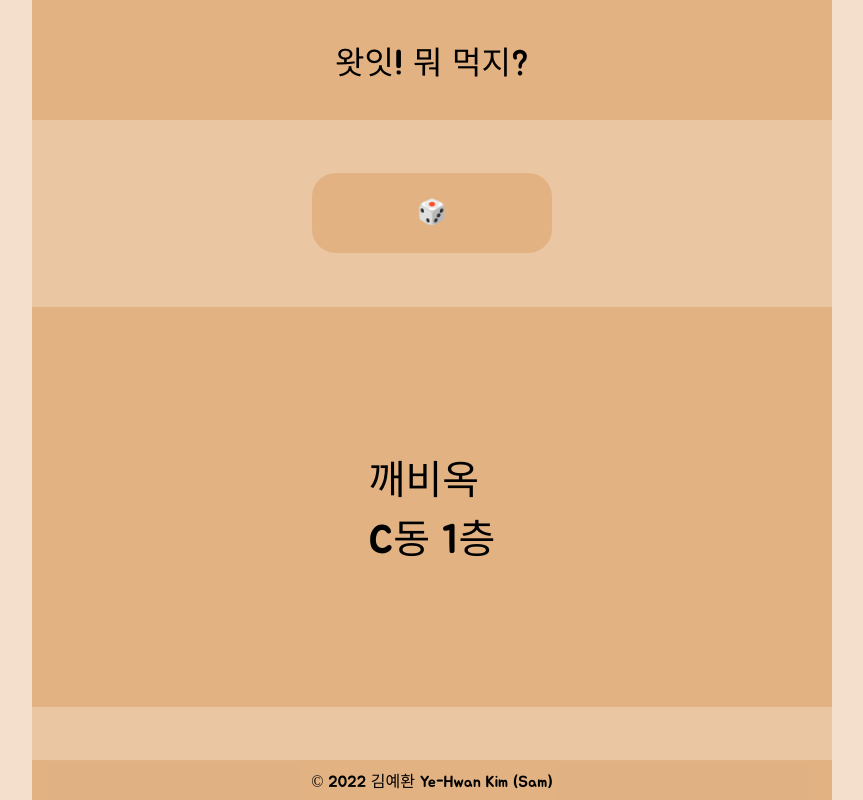
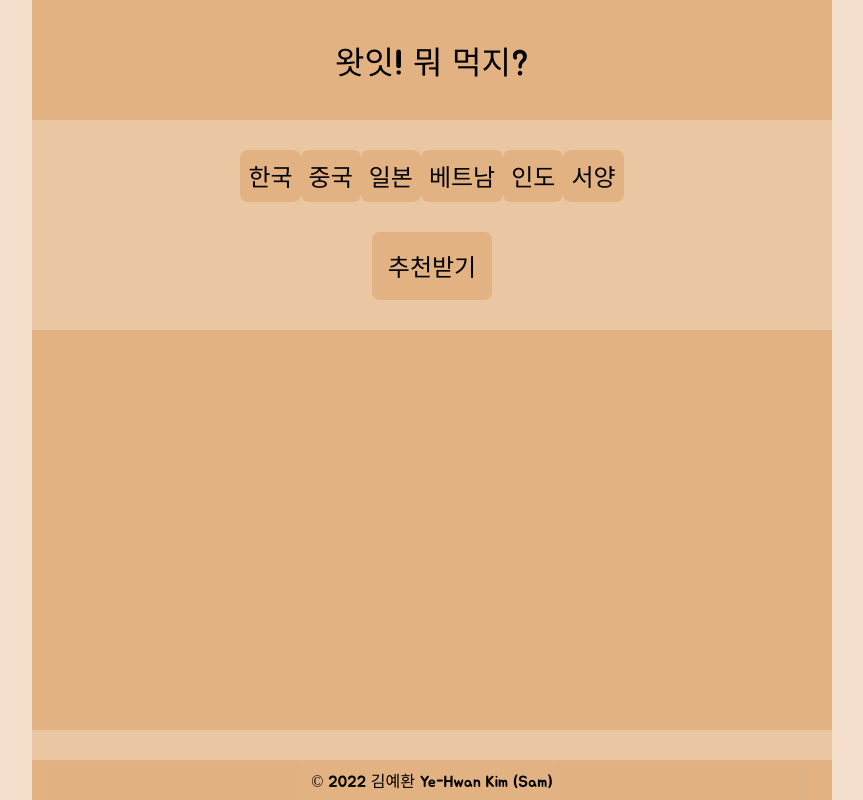
Before and after one commit to yehwankim23/what-eat, a plain HTML site: page index.html in a window 1280 px wide. Shown: the whole page, without its empty margins (208-1071 px from the left). Drawn offline with Linux system fonts and the light colour scheme.

Commit message:
Add category

```diff
--- a/index.html
+++ b/index.html
@@ -16,7 +16,21 @@
         <div id="header">
           <a href="">왓잇! 뭐 먹지?</a>
         </div>
-        <div id="button">🎲</div>
+        <div id="category">
+          <input type="checkbox" id="korean" checked />
+          <label for="korean">한국</label>
+          <input type="checkbox" id="chinese" checked />
+          <label for="chinese">중국</label>
+          <input type="checkbox" id="japanese" checked />
+          <label for="japanese">일본</label>
+          <input type="checkbox" id="vietnamese" checked />
+          <label for="vietnamese">베트남</label>
+          <input type="checkbox" id="indian" checked />
+          <label for="indian">인도</label>
+          <input type="checkbox" id="western" checked />
+          <label for="western">서양</label>
+        </div>
+        <div id="button">추천받기</div>
         <div id="result"></div>
         <div id="footer">
           <a href="https://github.com/yehwankim23/what-eat">© 2022 김예환 Ye-Hwan Kim (Sam)</a>
--- a/script.js
+++ b/script.js
@@ -1,113 +1,135 @@
 const places = [
-  ["11브레드", "D동 B1층"],
-  ["99왕돈까스", "D동 B1층"],
-  ["CU", "A동 1층"],
-  ["GS25", "D동 1층"],
-  ["감성커피", "A동 별관"],
-  ["겐텐", "B동 B3층"],
-  ["고디바", "D동 1층"],
-  ["고래감자탕", "B동 B3층"],
-  ["공차", "B동 1층"],
-  ["교대이층집", "C동 2층"],
-  ["그믐족발", "B동 1층"],
-  ["깐부치킨", "C동 2층"],
-  ["깨비옥", "C동 1층"],
-  ["나폴리수산", "C동 1층"],
-  ["니뽕내뽕", "D동 B1층"],
-  ["담솥", "B동 B3층"],
-  ["더빈", "D동 1층"],
-  ["데이즈드", "B동 1층"],
-  ["돈블랑", "C동 1층"],
-  ["동춘돌곱창", "B동 1층"],
-  ["등짝스매싱", "C동 2층"],
-  ["라오베이징", "B동 B3층"],
-  ["로다닭", "B동 1층"],
-  ["록시드갸토", "C동 1층"],
-  ["리리", "C동 B2층"],
-  ["마라공방", "A동 별관"],
-  ["만석장", "C동 B1/B2층"],
-  ["맘스터치", "D동 B1층"],
-  ["머노까머나", "C동 B2층"],
-  ["명동칼국수", "C동 B2층"],
-  ["무지개맥주", "C동 1층"],
-  ["미쿡식당", "C동 B2층"],
-  ["밀크팜", "A동 B2층"],
-  ["바네스타코", "B동 B3층"],
-  ["바오빙(좋앗나빙수)", "B동 1층"],
-  ["배부장찌개", "C동 1층"],
-  ["뱅루즈", "C동 2층"],
-  ["버거앤프라이즈", "C동 B2층"],
-  ["별계숲불닭갈비", "C동 1층"],
-  ["북촌손만두", "B동 B3층"],
-  ["브알라", "C동 B2층"],
-  ["빌리엔젤", "A동 1층"],
-  ["삼길포", "B동 1층"],
-  ["삼청동샤브", "A동 별관"],
-  ["샤오바오우육면", "C동 B2층"],
-  ["선식당", "C동 B2층"],
-  ["소공동뚝배기집", "B동 B3층"],
-  ["솥고집", "D동 1층"],
-  ["쉐이크쉑", "B동 1층"],
-  ["스무디킹", "D동 1층"],
-  ["스시로", "B동 B3층"],
-  ["스타벅스", "A동 1/2층"],
-  ["스트릿츄러스", "D동 1층"],
-  ["써브웨이", "C동 1층"],
-  ["아비꼬", "C동 B2층"],
-  ["아오리의행방불명", "C동 1층"],
-  ["아일랜드", "B동 B3층"],
-  ["애슐리퀸즈", "A동 별관"],
-  ["엉클인더키친", "C동 1층"],
-  ["여백", "A동 1층"],
-  ["역전할머니맥주", "C동 1층"],
-  ["예향정", "B동 B3층"],
-  ["용호동낙지", "C동 B2층"],
-  ["웨스턴스토리", "C동 2층"],
-  ["유가네닭갈비", "B동 B3층"],
-  ["육회본가", "B동 1층"],
-  ["인쌩맥주", "C동 1층"],
-  ["장혁민의부대찌개", "B동 B3층"],
-  ["저스트텐동", "A동 별관"],
-  ["정씨함박", "B동 B3층"],
-  ["정진원의 커피볶는집", "D동 1층"],
-  ["제이앤제이슨", "D동 2층"],
-  ["제주바다", "C동 1층"],
-  ["족발야시장", "C동 1층"],
-  ["지아니스 나폴리", "C동 B2층"],
-  ["직화방이", "C동 1층"],
-  ["차돌풍", "C동 1층"],
-  ["청담이상", "C동 2층"],
-  ["청춘핫도그", "D동 1층"],
-  ["커피빈", "D동 1/2층"],
-  ["컴포즈커피", "D동 B1층"],
-  ["코코로벤또", "B동 B3층"],
-  ["크앙분식", "D동 B1층"],
-  ["테이블에이", "C동 1층"],
-  ["투썸플레이스", "B동 1/2층"],
-  ["페이브베이커리", "B동 1층"],
-  ["포플러스쌀국수", "C동 B2층"],
-  ["폴바셋", "C동 1/2층"],
-  ["피에프창", "B동 2층"],
-  ["하남돼지집", "C동 1층"],
-  ["한끼맛있다", "C동 B2층"],
-  ["한라산아래첫마을", "C동 B2층"],
-  ["호랭이곳간", "C동 B2층"],
-  ["홍대돈부리", "C동 B2층"],
-  ["홍수계찜닭", "C동 B2층"],
-  ["화레무", "C동 2층"],
-  ["화화쿵주 마라탕", "C동 1층"],
-  ["환영문", "B동 1층"],
-  ["후라토식당", "A동 별관"],
-  ["히노아지", "C동 B2층"],
+  [
+    ["고래감자탕", "http://naver.me/57w88fX1", "감자탕", "B동 B3층"],
+    ["교대이층집", "http://naver.me/G3JErS7J", "고기", "C동 2층"],
+    ["그믐족발", "http://naver.me/Fwnm2MHl", "족발", "B동 1층"],
+    ["깐부치킨", "http://naver.me/G4rx6AHC", "치킨", "C동 2층"],
+    ["깨비옥", "http://naver.me/xRQ0n1HZ", "곰탕", "C동 1층"],
+    ["담솥", "http://naver.me/56YX6xin", "솥밥", "B동 B3층"],
+    ["돈블랑", "http://naver.me/FpXMQpu9", "고기", "C동 1층"],
+    ["동춘돌곱창", "http://naver.me/F6m35th1", "곱창", "B동 1층"],
+    ["등짝스매싱", "http://naver.me/FQaIg35C", "등갈비", "C동 2층"],
+    ["로다닭", "http://naver.me/GVMlO69F", "치킨", "B동 1층"],
+    ["만석장", "http://naver.me/xNdjuynV", "두부", "C동 B1/B2층"],
+    ["명동칼국수", "http://naver.me/5B1iWEro", "칼국수", "C동 B2층"],
+    ["배부장찌개", "http://naver.me/FslKdVhs", "찌개", "C동 1층"],
+    ["별계숯불닭갈비", "http://naver.me/FGoJk1uf", "닭갈비", "C동 1층"],
+    ["북촌손만두", "http://naver.me/Gz5gnIm5", "만두", "B동 B3층"],
+    ["삼청동샤브", "http://naver.me/xVl3Rau9", "샤브샤브", "A동 별관"],
+    ["소공동뚝배기집", "http://naver.me/GDcrYblV", "순두부", "B동 B3층"],
+    ["솥고집", "http://naver.me/GfPj5uqM", "고기", "D동 1층"],
+    ["예향정", "http://naver.me/FRDWDO3Y", "찌개", "B동 B3층"],
+    ["용호동낙지", "http://naver.me/FLBKfO39", "낙곱새", "C동 B2층"],
+    ["유가네닭갈비", "http://naver.me/xzcHI6qx", "닭갈비", "B동 B3층"],
+    ["육회본가", "http://naver.me/GWFcIjpx", "육회", "B동 1층"],
+    ["장혁민의부대찌개", "http://naver.me/GWFrxMNn", "부대찌개", "B동 B3층"],
+    ["족발야시장", "http://naver.me/GgeuJlQm", "족발", "C동 1층"],
+    ["차돌풍", "http://naver.me/5HSpqtA7", "고기", "C동 1층"],
+    ["크앙분식", "http://naver.me/5AmcVum7", "떡볶이", "D동 B1층"],
+    ["테이블에이", "http://naver.me/xL1E5JRU", "고기", "C동 1층"],
+    ["하남돼지집", "http://naver.me/xv0L2rA3", "고기", "C동 1층"],
+    ["한라산아래첫마을", "http://naver.me/GKoJVV8J", "막국수", "C동 B2층"],
+    ["호랭이곳간", "http://naver.me/xFprPwWK", "비빔밥", "C동 B2층"],
+    ["홍수계찜닭", "http://naver.me/IIqCPGH5", "찜닭", "C동 B2층"],
+    ["화레무", "http://naver.me/GkK8Kqys", "고기", "C동 2층"],
+  ],
+  [
+    ["니뽕내뽕", "http://naver.me/GIq8sSbE", "짬뽕", "D동 B1층"],
+    ["마라공방", "http://naver.me/5Am4NJVp", "마라탕", "A동 별관"],
+    ["샤오바오우육면", "http://naver.me/xpYs2B91", "우육면", "C동 B2층"],
+    ["화화쿵주마라탕", "http://naver.me/501J1IW5", "마라탕", "C동 1층"],
+  ],
+  [
+    ["겐텐", "http://naver.me/xKQWZR5e", "라멘", "B동 B3층"],
+    ["나폴리수산", "http://naver.me/5kLXKKNq", "초밥", "C동 1층"],
+    ["스시로", "http://naver.me/IxDkCrF6", "초밥", "B동 B3층"],
+    ["아비꼬", "http://naver.me/xaPf6Exc", "카레", "C동 B2층"],
+    ["아오리의행방불명", "http://naver.me/I5Fcamg9", "라멘", "C동 1층"],
+    ["저스트텐동", "http://naver.me/GcjWAG8t", "텐동", "A동 별관"],
+    ["코코로벤또", "http://naver.me/FBwoW2qO", "벤또", "B동 B3층"],
+    ["홍대돈부리", "http://naver.me/5zJyJx0V", "돈부리", "C동 B2층"],
+    ["후라토식당", "http://naver.me/GGhlSQVS", "규카츠", "A동 별관"],
+    ["히노아지", "http://naver.me/x0a2Qr3i", "라멘", "C동 B2층"],
+  ],
+  [
+    ["엉클인더키친", "http://naver.me/GaMTLyPn", "쌀국수", "C동 1층"],
+    ["포플러스쌀국수", "http://naver.me/xl8i443K", "쌀국수", "C동 B2층"],
+  ],
+  [["머노까머나", "http://naver.me/52lhgf6r", "치킨", "C동 B2층"]],
+  [
+    ["11브레드", "http://naver.me/G8UtxOEV", "버거", "D동 B1층"],
+    ["99왕돈까스", "http://naver.me/FHYAeYbq", "돈까스", "D동 B1층"],
+    ["록시드갸토", "http://naver.me/xVl3KZpw", "샌드위치", "C동 1층"],
+    ["맘스터치", "http://naver.me/GY2nVwR0", "버거", "D동 B1층"],
+    ["미쿡식당", "http://naver.me/5fnjn2WC", "스테이크", "C동 B2층"],
+    ["바네스타코", "http://naver.me/5CzppElZ", "타코", "B동 B3층"],
+    ["뱅루즈", "http://naver.me/5HSEJ0pr", "파스타", "C동 2층"],
+    ["버거앤프라이즈", "http://naver.me/FVPbpEKI", "버거", "C동 B2층"],
+    ["선식당", "http://naver.me/5uxc5Vmg", "볶음밥", "C동 B2층"],
+    ["쉐이크쉑", "http://naver.me/GgeuPhHH", "버거", "B동 1층"],
+    ["써브웨이", "http://naver.me/xWNG5FiP", "샌드위치", "C동 1층"],
+    ["아일랜드", "http://naver.me/FDQs1Hk6", "스테이크", "B동 B3층"],
+    ["웨스턴스토리", "http://naver.me/xhHQUmQX", "피자", "C동 2층"],
+    ["정씨함박", "http://naver.me/5JJQ6V6e", "함박", "B동 B3층"],
+    ["지아니스나폴리", "http://naver.me/GQ4YbmpY", "피자", "C동 B2층"],
+    ["한끼맛있다", "http://naver.me/FuVEoVBn", "스테이크", "C동 B2층"],
+  ],
 ];
 
 const result = document.getElementById("result");
 
+const korean = document.getElementById("korean");
+const chinese = document.getElementById("chinese");
+const japanese = document.getElementById("japanese");
+const vietnamese = document.getElementById("vietnamese");
+const indian = document.getElementById("indian");
+const western = document.getElementById("western");
+
+let selected;
+let length;
+
+function select() {
+  selected = [];
+
+  if (korean.checked) {
+    selected.push(...places[0]);
+  }
+
+  if (chinese.checked) {
+    selected.push(...places[1]);
+  }
+
+  if (japanese.checked) {
+    selected.push(...places[2]);
+  }
+
+  if (vietnamese.checked) {
+    selected.push(...places[3]);
+  }
+
+  if (indian.checked) {
+    selected.push(...places[4]);
+  }
+
+  if (western.checked) {
+    selected.push(...places[5]);
+  }
+
+  length = selected.length;
+}
+
+korean.addEventListener("change", select);
+chinese.addEventListener("change", select);
+japanese.addEventListener("change", select);
+vietnamese.addEventListener("change", select);
+indian.addEventListener("change", select);
+western.addEventListener("change", select);
+
+select();
+
 function random() {
-  let place = places[Math.floor(Math.random() * 100)];
-  result.innerHTML = `${place[0]}<br />${place[1]}`;
+  let place = selected[Math.floor(Math.random() * length)];
+  result.innerHTML = `<a href="${place[1]}"><u>${place[0]}</u><br /><br />${place[2]}<br />${place[3]}</a>`;
 }
 
 document.getElementById("button").addEventListener("click", random);
-
-random();
--- a/style.css
+++ b/style.css
@@ -31,10 +31,30 @@ div {
   font-size: 4vh;
 }
 
+#category {
+  background-color: rgba(0, 0, 0, 0);
+  flex-direction: row;
+}
+
+input {
+  display: none;
+}
+
+input + label {
+  background-color: rgba(192, 96, 0, 0.1);
+  padding: 1vh;
+  border-radius: 1vh;
+  font-size: 3vh;
+  cursor: pointer;
+}
+
+input:checked + label {
+  background-color: rgba(192, 96, 0, 0.2);
+}
+
 #button {
-  width: 30vh;
-  height: 10vh;
-  border-radius: 3vh;
+  padding: 2vh;
+  border-radius: 1vh;
   align-items: center;
   justify-content: center;
   font-size: 3vh;
```
